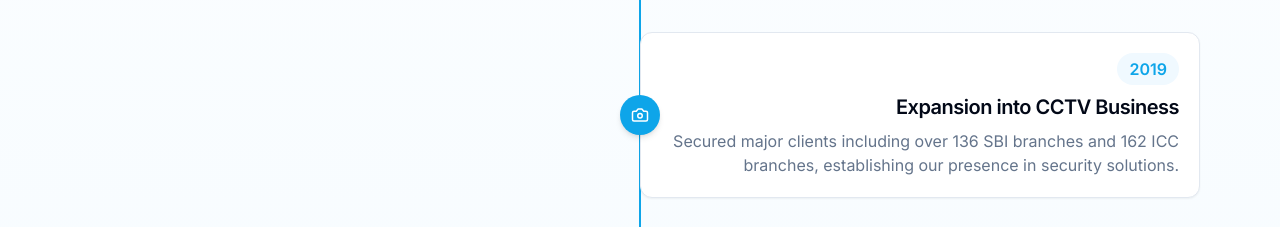
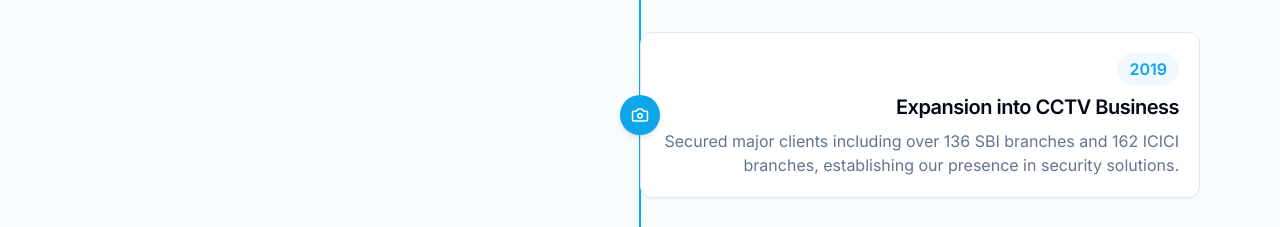
Before and after one commit to esrgit2025/shtinfotech-ltd-dev, a React (Vite) app: page / in a window 1280 px wide. Shown: the part 4020-4247 px from the top of the page. Built offline with nearby package versions, Linux system fonts and the light colour scheme.

Commit message:
Fix: Replace "IIC" with "ICICI"
Replaces all instances of "IIC" with "ICICI" in the codebase.

```diff
--- a/src/components/Timeline.tsx
+++ b/src/components/Timeline.tsx
@@ -62,7 +62,7 @@ const Timeline = () => {
           <TimelineItem
             year="2019"
             title="Expansion into CCTV Business"
-            description="Secured major clients including over 136 SBI branches and 162 ICC branches, establishing our presence in security solutions."
+            description="Secured major clients including over 136 SBI branches and 162 ICICI branches, establishing our presence in security solutions."
             icon={Camera}
             isLeft={true}
           />
```
